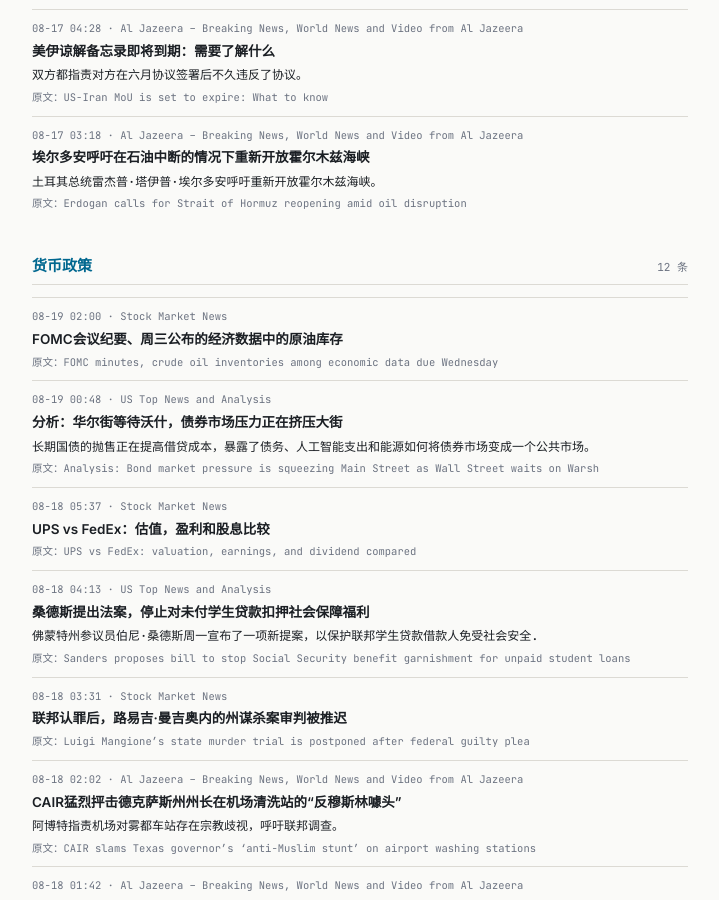
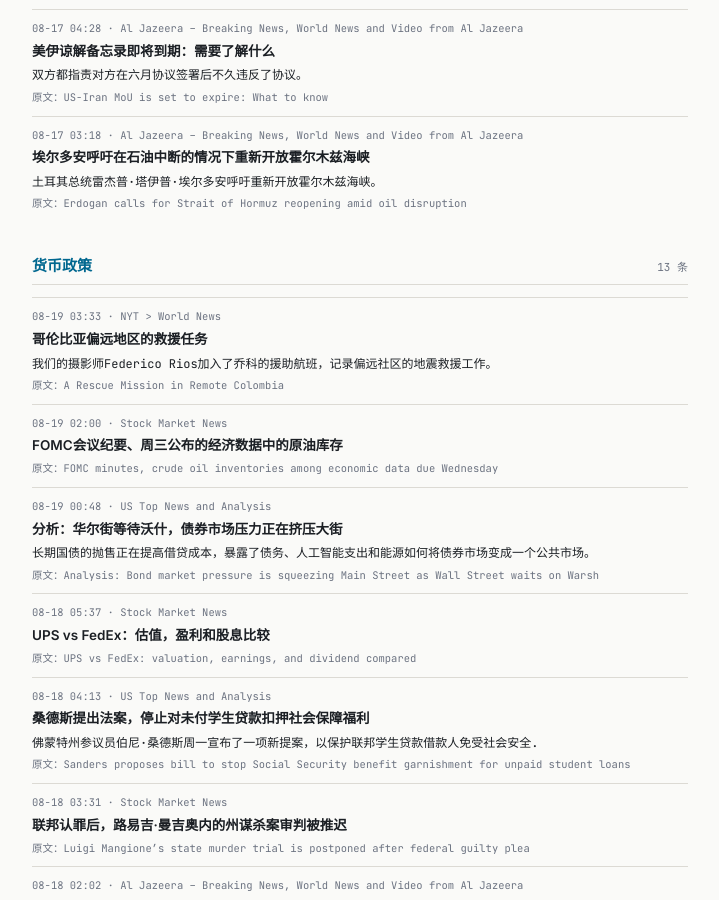
Before and after one commit to tang3super/tang3super.github.io, a Jekyll site: the page built from macro-trade/news-digest.md, in a window 1280 px wide and 900 px high, scrolled down 4488 px. Shown: the whole window, without its empty margins (280-999 px from the left). Built offline with Jekyll 4.4.1, drawn with Linux system fonts in a browser that asks for light colours; some of the changed text lies outside the part shown.

Commit message:
sync news-digest article

```diff
--- a/macro-trade/news-digest.md
+++ b/macro-trade/news-digest.md
@@ -309,6 +309,13 @@ topics:
     summary_zh: 土耳其总统雷杰普·塔伊普·埃尔多安呼吁重新开放霍尔木兹海峡。
 - name: 货币政策
   items:
+  - title: A Rescue Mission in Remote Colombia
+    summary: Our photographer Federico Rios joined aid flights in Chocó to document earthquake rescue efforts in remote communities.
+    link: https://www.nytimes.com/video/world/americas/100000011097252/a-rescue-mission-in-remote-colombia.html
+    source: NYT > World News
+    time: 08-19 03:33
+    title_zh: 哥伦比亚偏远地区的救援任务
+    summary_zh: 我们的摄影师Federico Rios加入了乔科的援助航班，记录偏远社区的地震救援工作。
   - title: FOMC minutes, crude oil inventories among economic data due Wednesday
     summary: ''
     link: https://www.investing.com/news/stock-market-news/fomc-minutes-crude-oil-inventories-among-economic-data-due-wednesday-93CH-4865840
```
Also changed, not shown: other parts of macro-trade/news-digest.md (+1 -1 lines).
